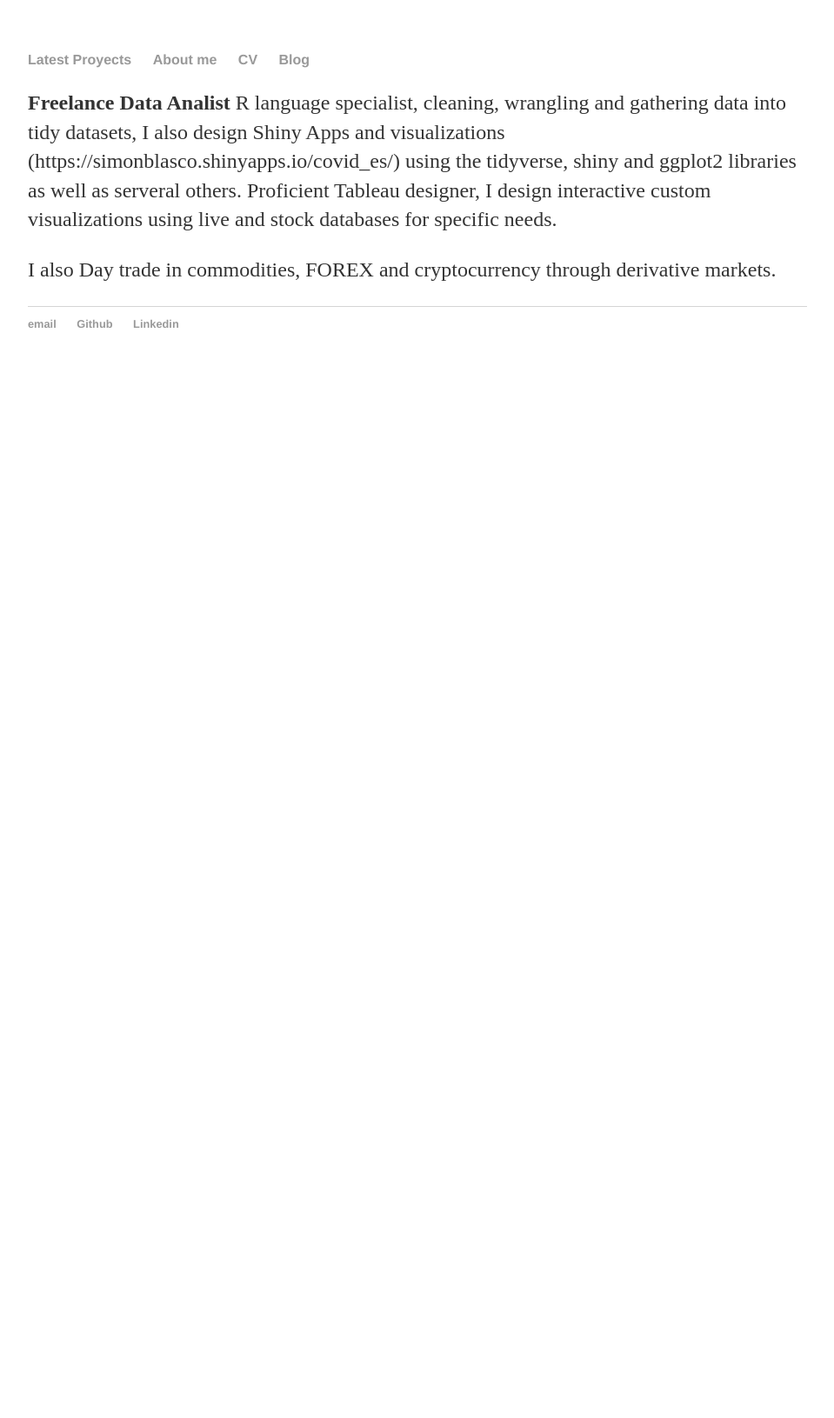
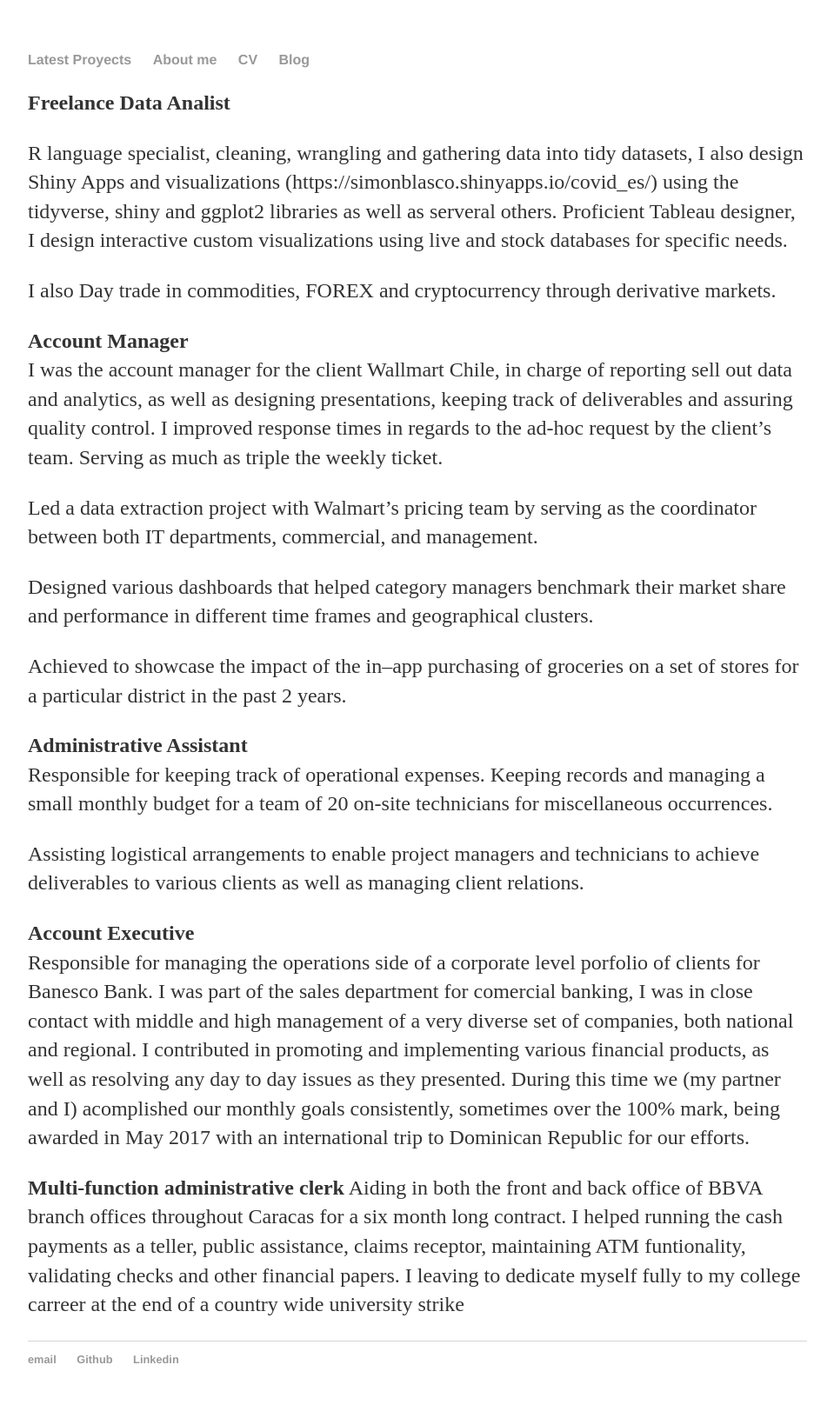
Before and after one commit to sblasco7/sblasco7.github.io, a Jekyll site: the page built from cv.md, in a window 1280 px wide. Shown: the whole page at 87% size, without its empty margins (160-1119 px from the left). Built offline with Jekyll 4.4.1, drawn with Linux system fonts in a browser that asks for light colours; before the commit the page ends 900 px from its top, so only the background shows below that.

Commit message:
Update cv.md

```diff
--- a/cv.md
+++ b/cv.md
@@ -4,8 +4,37 @@ title: Curriculum Vitae
 ---
 
 **Freelance Data Analist**
+
 R language specialist, cleaning, wrangling and gathering data into tidy datasets, I also design Shiny Apps and visualizations
 (https://simonblasco.shinyapps.io/covid_es/) using the tidyverse, shiny and ggplot2 libraries as well as serveral others.
 Proficient Tableau designer, I design interactive custom visualizations using live and stock databases for specific needs.
 
 I also Day trade in commodities, FOREX and cryptocurrency through derivative markets.
+
+**Account Manager**
+I was the account manager for the client Wallmart Chile, in charge of reporting sell out data and analytics, as well as designing presentations,
+keeping track of deliverables and assuring quality control. I improved response times in regards to the ad-hoc request by the client's team.
+Serving as much as triple the weekly ticket.
+
+Led a data extraction project with Walmart's pricing team by serving as the coordinator between both IT departments, commercial, and management.
+
+Designed various dashboards that helped category managers benchmark their market share and performance in different time frames and geographical clusters.
+
+Achieved to showcase the impact of the in–app purchasing of groceries on a set of stores for a particular district in the past 2 years.
+
+**Administrative Assistant**
+Responsible for keeping track of operational expenses. Keeping records and managing a small monthly budget for a team of 20 on-site technicians for
+miscellaneous occurrences.
+
+Assisting logistical arrangements to enable project managers and technicians to achieve deliverables to various clients as well as managing client relations.
+
+**Account Executive**
+Responsible for managing the operations side of a corporate level porfolio of clients for Banesco Bank. I was part of the sales department for comercial banking,
+I was in close contact with middle and high management of a very diverse set of companies, both national and regional. I contributed in promoting and implementing
+various financial products, as well as resolving any day to day issues as they presented. During this time we (my partner and I) acomplished our monthly goals
+consistently, sometimes over the 100% mark, being awarded in May 2017 with an international trip to Dominican Republic for our efforts.
+
+**Multi-function administrative clerk**
+Aiding in both the front and back office of BBVA branch offices throughout Caracas for a six month long contract. I helped running the cash payments as a
+teller, public assistance, claims receptor, maintaining ATM funtionality, validating checks and other financial papers. I leaving to dedicate myself fully
+to my college carreer at the end of a country wide university strike
```
